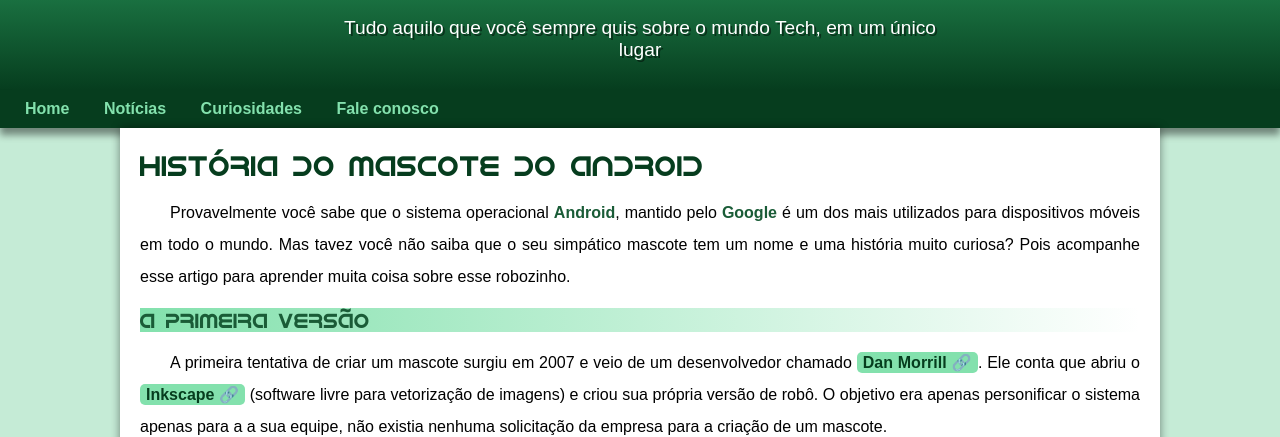
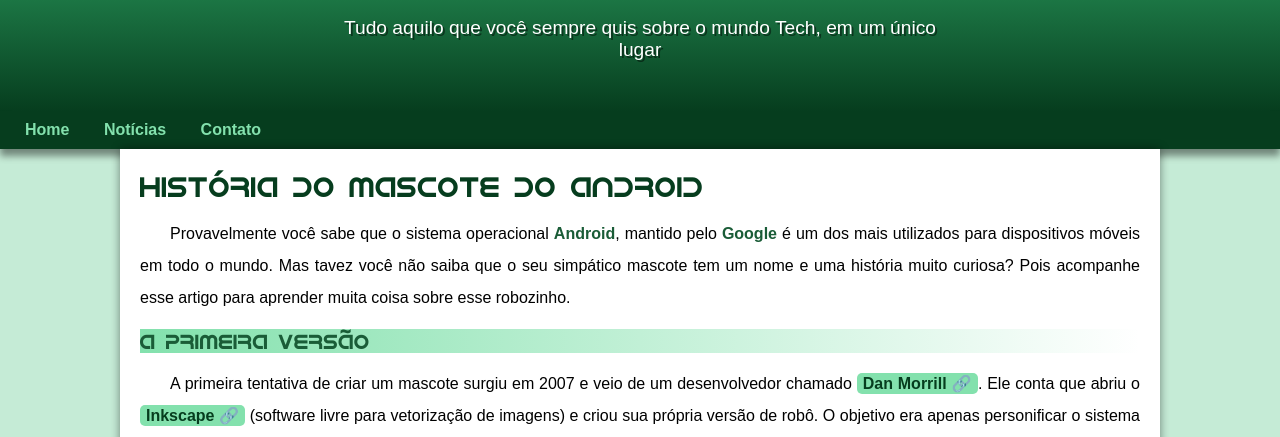
Before and after one commit to isabelleoli/projeto-android, a plain HTML site: page index.html in a window 1280 px wide. Shown: the part 100-537 px from the top of the page. Drawn offline with Linux system fonts and the light colour scheme.

Commit message:
Porblema de padding corrigido

```diff
--- a/index.htlm.html
+++ b/index.html
@@ -15,8 +15,7 @@
     <nav>
         <a href="#">Home</a>
         <a href="#">Notícias</a>
-        <a href="#">Curiosidades</a>
-        <a href="#">Fale conosco</a>
+        <a href="#">Contato</a>
     </nav>
     <main>
         <article>
--- a/style/style.css
+++ b/style/style.css
@@ -61,7 +61,7 @@ header > p{
     padding-right: 10px;
     padding-left: 10px;
     margin: auto;
-    margin-bottom: 10px;
+    padding-bottom: 50px;
     text-shadow: 2px 2px 0px rgba(0, 0, 0, 0.466);
 
 
```
